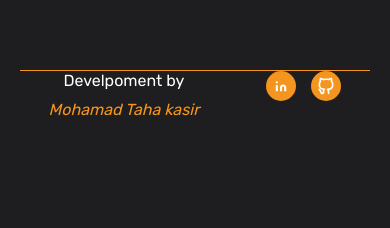
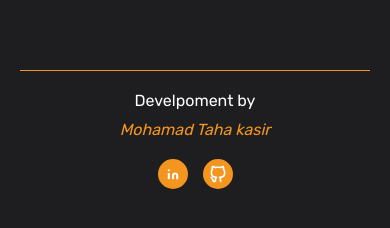
Before and after one commit to mohamad-taha/elcinema, a React (Vite) app: page /elcinema/coming/1 in a window 390 px wide. Shown: the part 306-534 px from the top of the page. Built offline with nearby package versions, Linux system fonts and the light colour scheme; no server answers.

Commit message:
fix footer in small devices

```diff
--- a/src/components/Footer/Footer.css
+++ b/src/components/Footer/Footer.css
@@ -49,6 +49,8 @@ footer {
     display: flex;
     text-align: center;
     gap: 10px;
+    padding: 10px 0;
+    height: max-content;
     flex-direction: column;
   }
 }
```
